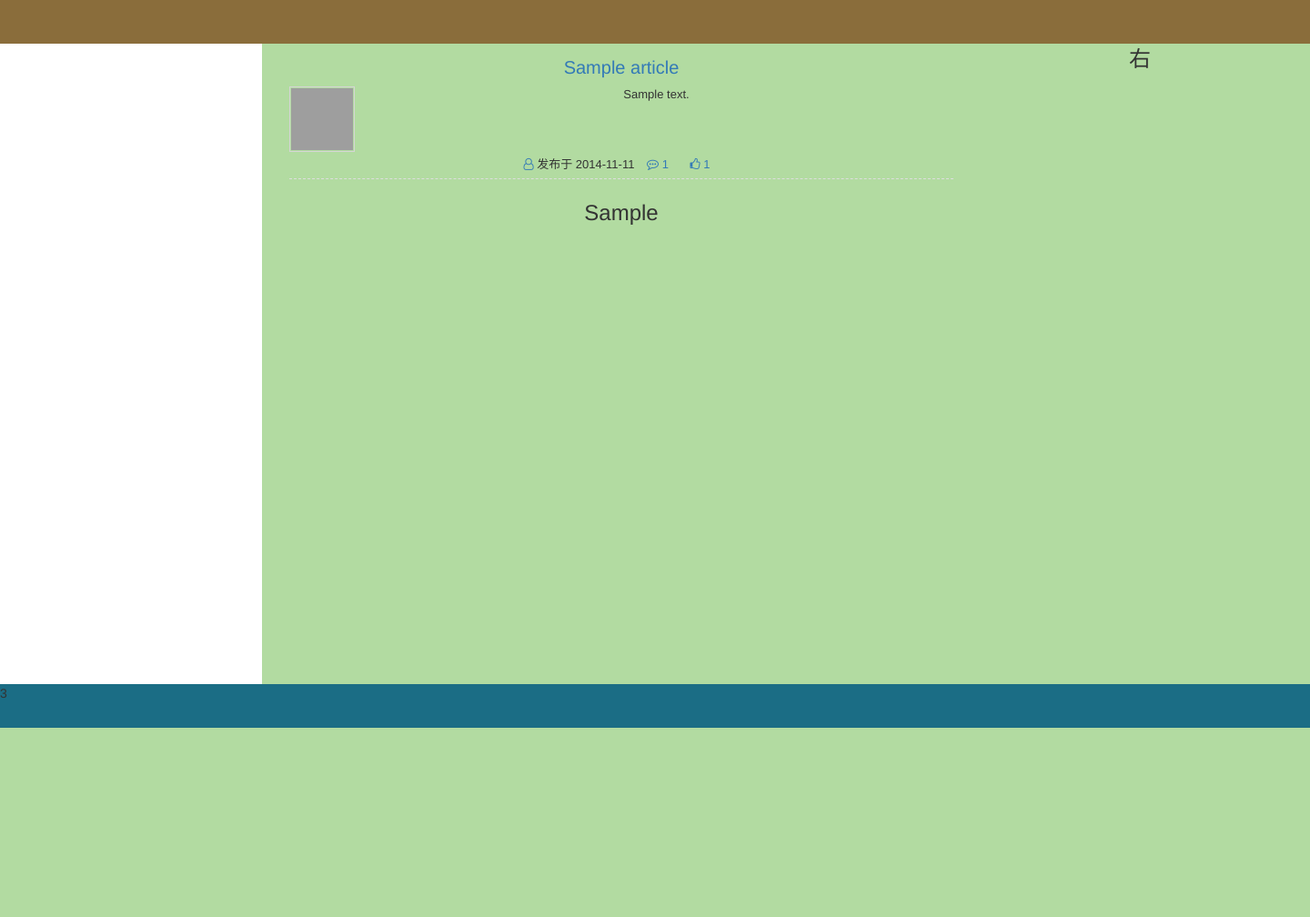
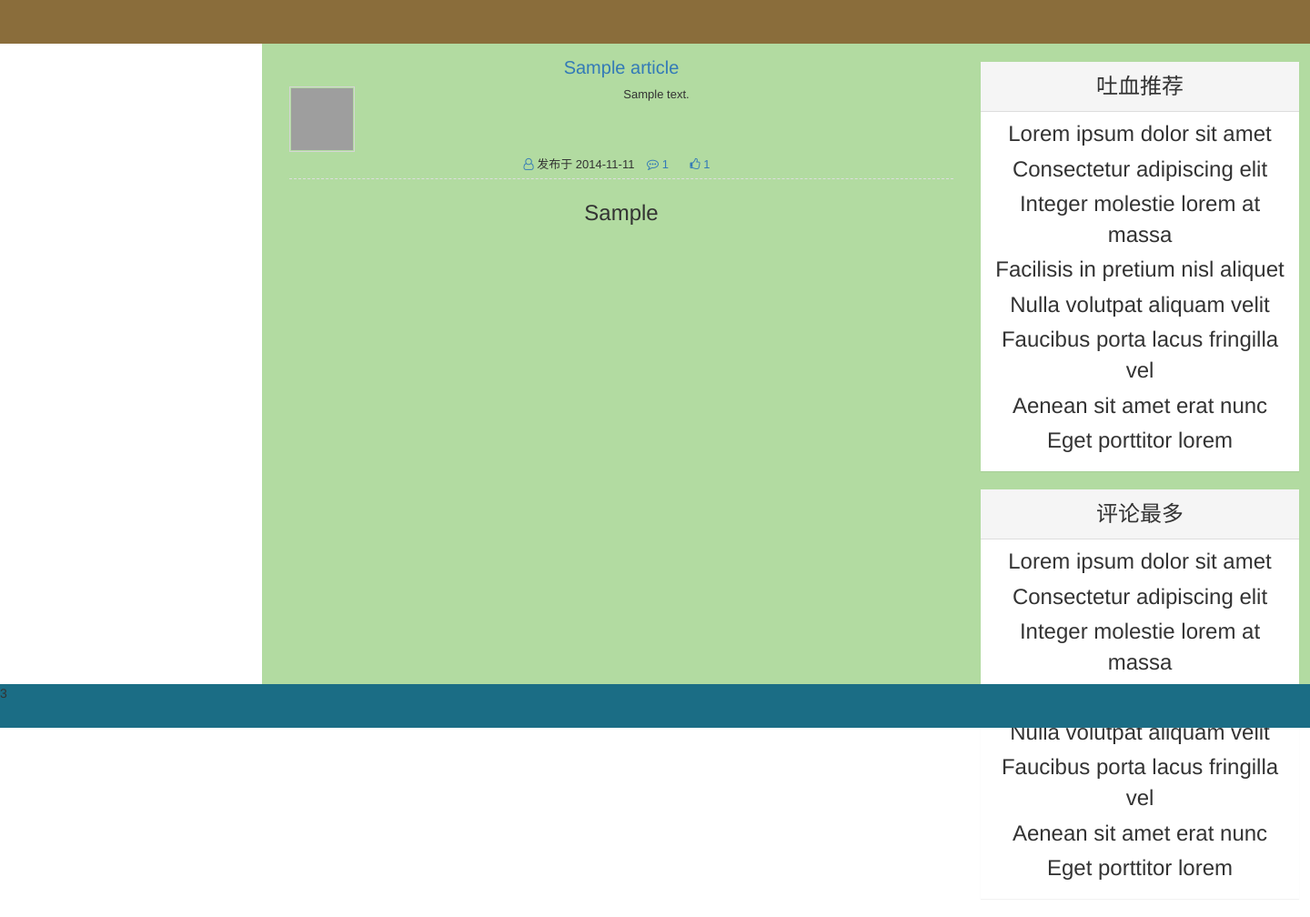
Before and after one commit to qiu957919102/blog_csdn, a Django app: template templates/include/base.html in a window 1440 px wide. Shown: the whole page at 91% size. Before the commit the page ends 800 px from the top, so only its background shows below. Run offline with Django 3.2, Linux system fonts and the light colour scheme; tables that the repository leaves empty hold one stand-in row (values such as "Sample post"); the template is opened without the code that fills it: values that come from a table or form of the project are taken from there, most other values are stand-ins (such as "Sample title", 1, 10 or a date in 2020); data that the repository does not hold is empty; some libraries are stand-ins or nearby versions; grey boxes are pictures that could not be loaded.

Commit message:
增加demo的右边栏

```diff
--- a/templates/include/base.html
+++ b/templates/include/base.html
@@ -165,7 +165,40 @@
 
             </div>
         </div>
-        <div class="col-md-4">右</div>
+        <div class="col-md-4">
+            <div class="panel panel-default hot-recommend">
+                <div class="panel-heading">吐血推荐</div>
+                <div class="panel-body">
+                    <ul class="list-unstyled">
+                        <li>Lorem ipsum dolor sit amet</li>
+                        <li>Consectetur adipiscing elit</li>
+                        <li>Integer molestie lorem at massa</li>
+                        <li>Facilisis in pretium nisl aliquet</li>
+                        <li>Nulla volutpat aliquam velit
+                        </li>
+                        <li>Faucibus porta lacus fringilla vel</li>
+                        <li>Aenean sit amet erat nunc</li>
+                        <li>Eget porttitor lorem</li>
+                    </ul>
+                </div>
+            </div>
+            <div class="panel panel-default hot-comment">
+                <div class="panel-heading">评论最多</div>
+                <div class="panel-body">
+                    <ul class="list-unstyled">
+                        <li>Lorem ipsum dolor sit amet</li>
+                        <li>Consectetur adipiscing elit</li>
+                        <li>Integer molestie lorem at massa</li>
+                        <li>Facilisis in pretium nisl aliquet</li>
+                        <li>Nulla volutpat aliquam velit
+                        </li>
+                        <li>Faucibus porta lacus fringilla vel</li>
+                        <li>Aenean sit amet erat nunc</li>
+                        <li>Eget porttitor lorem</li>
+                    </ul>
+                </div>
+            </div>
+        </div>
     </div>
     <div class="pg-bottom">3</div>
 </div>
```
